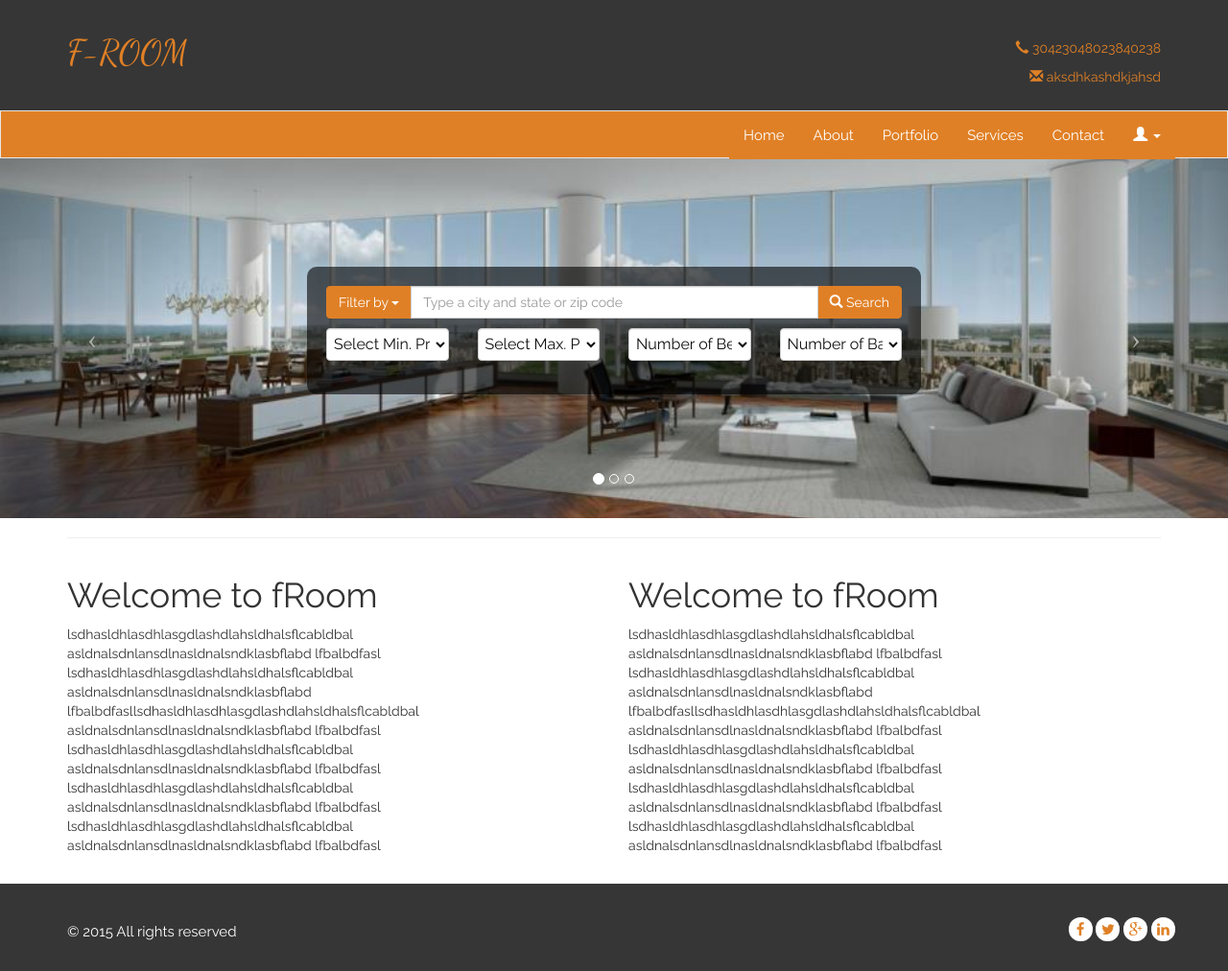
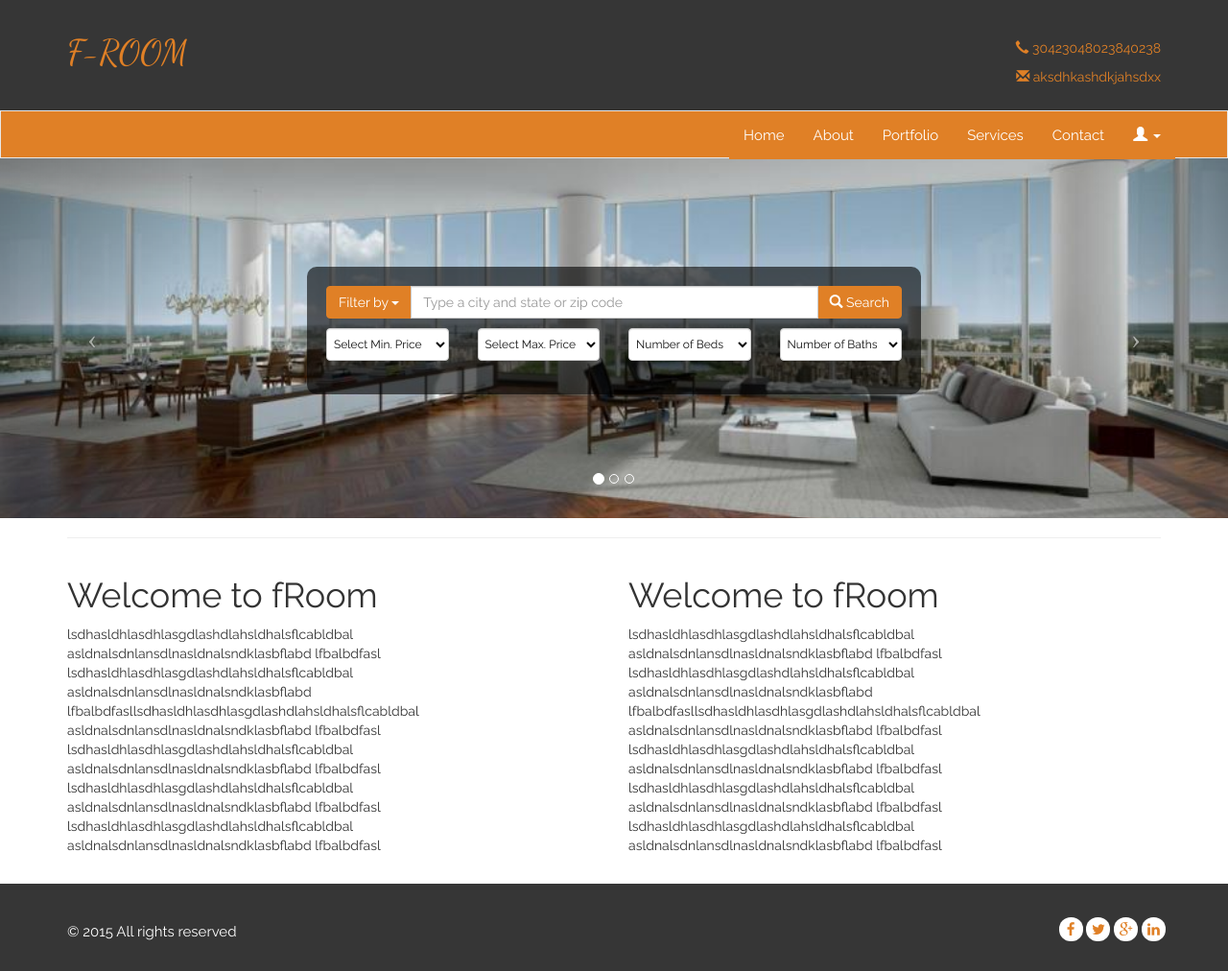
Before and after one commit to agency2016/froomfrontend, a PHP site: page /index.php in a window 1280 px wide. Shown: the whole page at 96% size. Run offline with PHP 8.4, Linux system fonts and the light colour scheme; some libraries are stand-ins or nearby versions.

Commit message:
07.09.2015

```diff
--- a/css/style.css
+++ b/css/style.css
@@ -234,8 +234,6 @@ a,a:hover{
 }
 
 
-
-
 .scrollable-menu {
     height: auto;
     max-height: 200px;
@@ -310,6 +308,10 @@ text-align: right;
 }
 
 
+.silast{
+  padding-right: 10px;
+}
+
 
 #searchbox {
     z-index: 5;
@@ -344,7 +346,7 @@ text-align: right;
 
 
 #searchbox select {
-  font-size: 16px;
+  font-size: 12px;
   margin-top: 10px;
   padding: 3px;
   color: #111;
--- a/footer.php
+++ b/footer.php
@@ -8,7 +8,7 @@
                  <a href=""> <i data-toggle="tooltip" data-placement="top" title="Facebook" class="social-roll fa fa-facebook"></i></a>
                  <a href=""> <i data-toggle="tooltip" data-placement="top" title="Twitter" class="social-roll fa fa-twitter"></i></a>
                  <a href=""> <i data-toggle="tooltip" data-placement="top" title="Google Plus" class="social-roll fa fa-google-plus"></i></a>
-                 <a href=""> <i data-toggle="tooltip" data-placement="top" title="Linkedin" class="social-roll fa fa-linkedin"></i></a>
+                 <a class="silast" href=""> <i data-toggle="tooltip" data-placement="top" title="Linkedin" class="social-roll fa fa-linkedin"></i></a>
               </div>
             </div>
         </div>
--- a/header.php
+++ b/header.php
@@ -33,7 +33,7 @@
     </div>
     <div class="col col-xs-12 col-sm-6 contactinfo">
         <p> <i class="glyphicon glyphicon-earphone"></i> 30423048023840238</p>
-        <p> <i class="glyphicon glyphicon-envelope"></i> aksdhkashdkjahsd</p>
+        <p> <i class="glyphicon glyphicon-envelope"></i> aksdhkashdkjahsdxx</p>
     </div>
   </div>
 </div>
```
